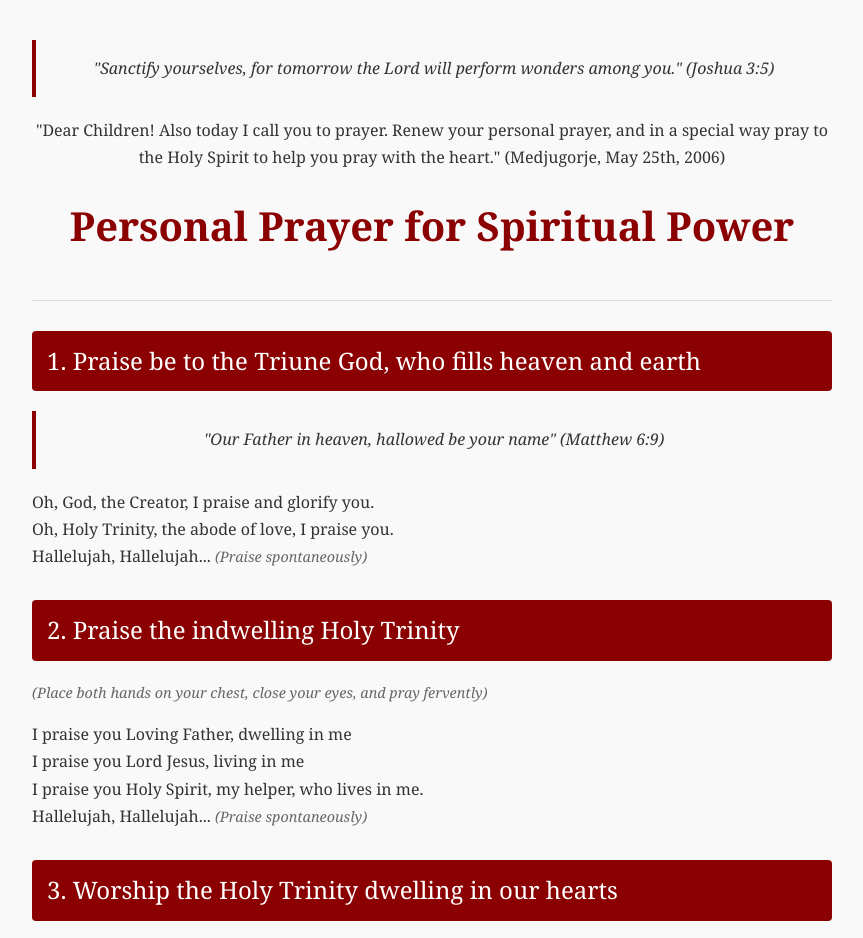
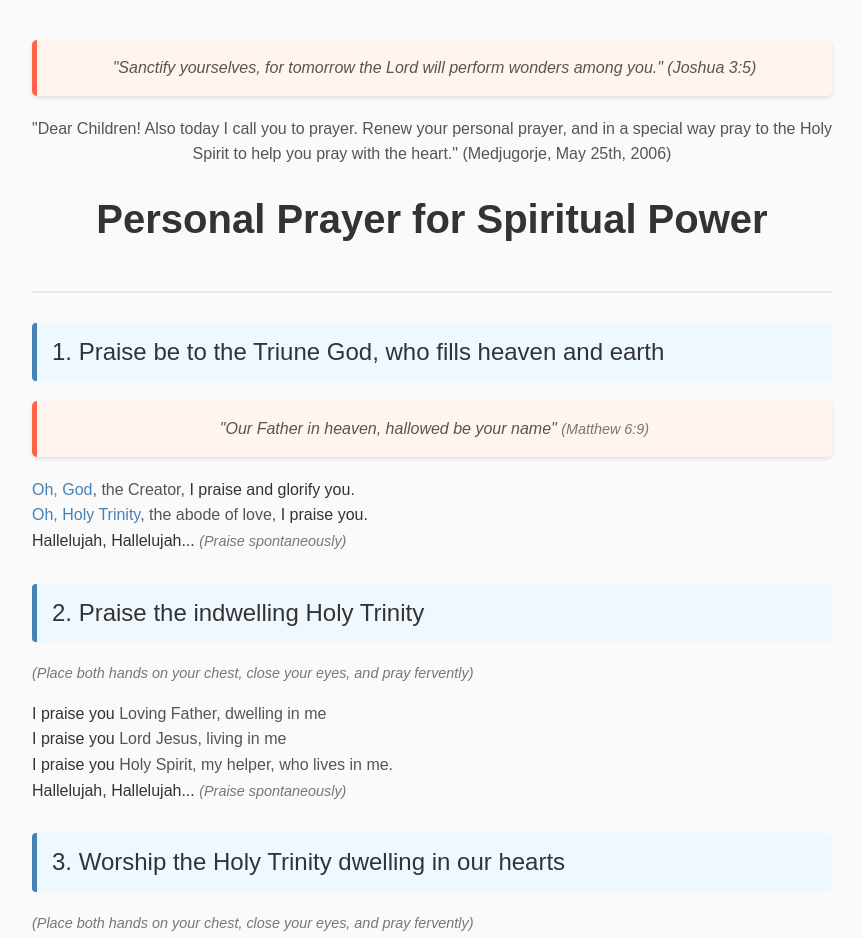
Before and after one commit to my-Jesus/personalprayer, a plain HTML site: page index.html in a window 1280 px wide. Shown: the top 938 px of the page, without its empty margins (208-1071 px from the left). Drawn offline with Linux system fonts and the light colour scheme.

Commit message:
Update index.html

```diff
--- a/index.html
+++ b/index.html
@@ -6,25 +6,24 @@
     <title>Personal Prayer for Spiritual Power</title>
     <style>
         body {
-            font-family: Georgia, 'Times New Roman', Times, serif;
-            line-height: 1.7;
-            color: #333;
+            font-family: 'Arial', sans-serif;
+            line-height: 1.6;
+            color: #555;
             max-width: 800px;
             margin: 0 auto;
             padding: 20px;
-            background-color: #f9f9f9;
+            background-color: #fafafa;
         }
 
         header {
             text-align: center;
             margin-bottom: 30px;
             padding-bottom: 20px;
-            border-bottom: 1px solid #ddd;
+            border-bottom: 2px solid #eaeaea;
         }
 
         h1 {
-            color: #8B0000; /* Dark red */
-            text-align: center;
+            color: #333;
             font-size: 2.5rem;
             margin: 20px 0;
         }
@@ -33,18 +32,21 @@
             margin-top: 30px;
             padding: 10px 15px;
             border-radius: 4px;
-            background-color: #8B0000; /* Dark red */
-            color: white;
+            background-color: #f0f8ff;
+            color: #333;
             font-weight: normal;
+            border-left: 5px solid #4682b4;
         }
 
         .scripture {
-            background-color: #f8f8f8;
+            background-color: #fff5ee;
             padding: 15px;
-            border-left: 4px solid #8B0000;
+            border-left: 5px solid #ff6347;
             margin: 20px 0;
             text-align: center;
             font-style: italic;
+            border-radius: 5px;
+            box-shadow: 0 2px 4px rgba(0, 0, 0, 0.1);
         }
 
         .prayer-part {
@@ -54,13 +56,13 @@
 
         .prayer-instruction {
             font-size: 0.9em;
-            color: #666;
+            color: #777;
             font-style: italic;
         }
 
         .emphasis {
             font-weight: bold;
-            color: #8B0000;
+            color: #4682b4;
         }
 
         ul {
@@ -78,16 +80,29 @@
             content: '•';
             position: absolute;
             left: 0;
-            color: #8B0000;
+            color: #4682b4;
         }
 
         footer {
             margin-top: 40px;
             text-align: center;
             font-size: 0.9em;
-            color: #666;
-            border-top: 1px solid #ddd;
+            color: #777;
+            border-top: 2px solid #eaeaea;
             padding-top: 20px;
+        }
+
+        .bible-ref {
+            font-size: 0.9em;
+            color: #777;
+        }
+
+        .action-word {
+            color: #4682b4;
+        }
+
+        .prayer-text {
+            color: #333;
         }
     </style>
 </head>
```
